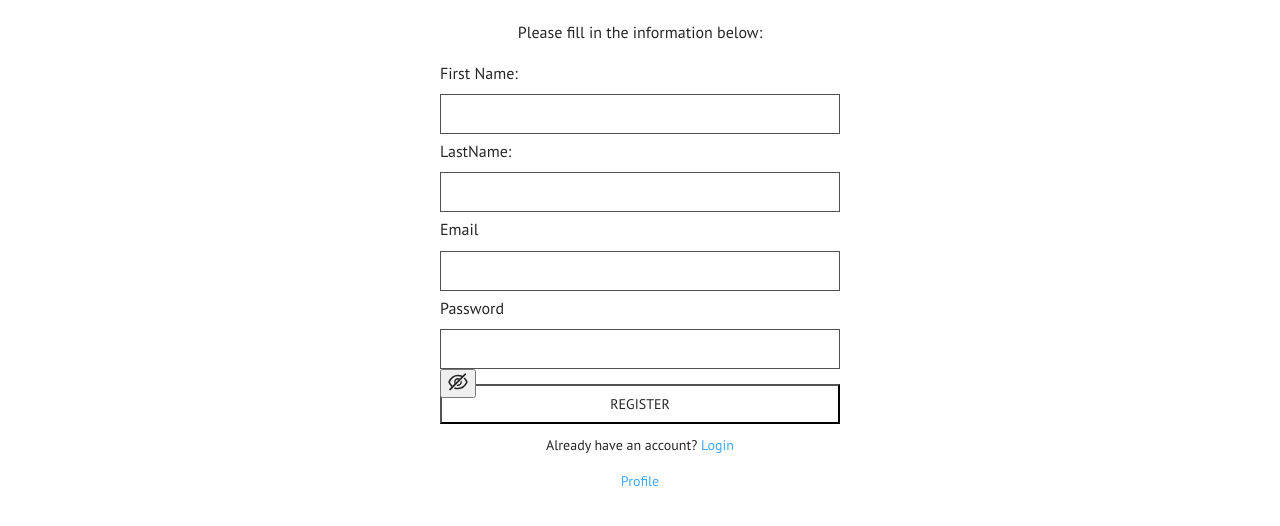
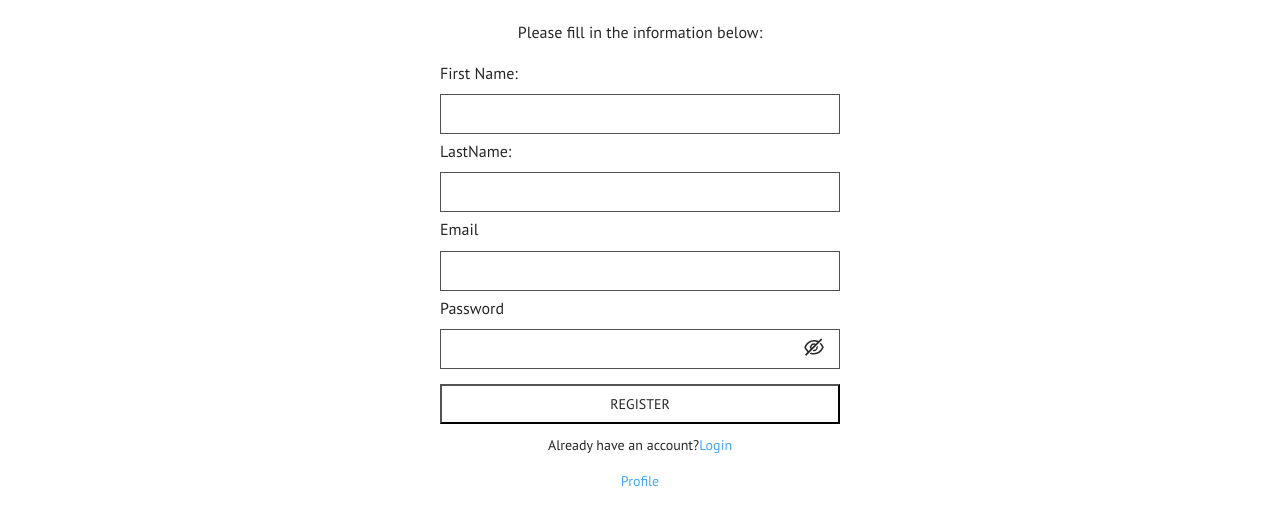
Before and after one commit to Sairoden/isekai, a React (Create React App) app: page /register in a window 1280 px wide. Shown: the part 204-730 px from the top of the page. Built offline with nearby package versions, Linux system fonts and the light colour scheme; a web font is replaced by a local one.

Commit message:
add and delete register since hnd nya mabasa

```diff
--- a/src/App.js
+++ b/src/App.js
@@ -5,7 +5,7 @@ import Nav from "./components/Nav/Nav";
 import Footer from "./components/Footer/Footer";
 
 // User
-import Register from "./components/User/Register/Register";
+import Register from "./components/User/Registration/Register";
 import Login from "./components/User/Login/Login";
 import Profile from "./components/User/Profile/Profile";
 
--- a/src/components/User/Register/Register.js
+++ /dev/null
@@ -1,90 +0,0 @@
-import React, { useState } from "react";
-import { Link } from "react-router-dom";
-import "../../css/style.css";
-
-import { EyeInvisibleOutlined, EyeOutlined } from "@ant-design/icons";
-
-const Register = () => {
-  const [PasswordType, setPasswordType] = useState("password");
-  function togglePasswordType() {
-    if (PasswordType === "password") {
-      setPasswordType("text");
-    } else {
-      setPasswordType("password");
-    }
-  }
-
-  return (
-    <div className="register">
-      <h1 className="heading">Register</h1>
-      <p className="sub-heading">Please fill in the information below:</p>
-      <form>
-        <div className="bundle">
-          <div>
-            <label htmlFor="first-name">
-              <h3 className="label">First Name:</h3>
-            </label>
-          </div>
-          <input type="text" id="first-name" required />
-        </div>
-        <div className="bundle">
-          <div>
-            <label htmlFor="last-name">
-              <h3 className="label">LastName:</h3>
-            </label>
-          </div>
-          <input type="text" id="last-name" required />
-        </div>
-        <div className="bundle">
-          <div>
-            <label htmlFor="email">
-              <h3 className="label">Email</h3>
-            </label>
-          </div>
-          <input type="email" id="email" required />
-        </div>
-        <div className="bundle">
-          <div>
-            <label htmlFor="password">
-              <h3 className="label">Password</h3>
-            </label>
-          </div>
-          <div className="password-holder">
-            <input
-              type={PasswordType}
-              id="password"
-              className="input-password"
-              required
-            />
-            <button type="button" onClick={togglePasswordType}>
-              {PasswordType === "password" ? (
-                <EyeInvisibleOutlined
-                  style={{ fontSize: "20px" }}
-                  className="hide-password"
-                />
-              ) : (
-                <EyeOutlined
-                  style={{ fontSize: "20px" }}
-                  className="show-password"
-                />
-              )}
-            </button>
-          </div>
-        </div>
-        <button className="submit-btn">REGISTER</button>
-      </form>
-      <div>
-        <p>
-          Already have an account? <Link to="/login">Login</Link>
-        </p>
-      </div>
-      <div>
-        <p>
-          <Link to="/profile">Profile</Link>
-        </p>
-      </div>
-    </div>
-  );
-};
-
-export default Register;
--- /dev/null
+++ b/src/components/User/Registration/Register.js
@@ -0,0 +1,219 @@
+import React, { useState } from "react";
+import { Link, useNavigate } from "react-router-dom";
+import { useFormik } from "formik";
+import { RegisterSchema } from "../../schemas";
+import axios from "axios";
+import "../../css/style.css";
+// icon
+import {
+  CloseCircleOutlined,
+  EyeInvisibleOutlined,
+  EyeOutlined,
+} from "@ant-design/icons";
+
+const Register = () => {
+  // forms
+  let history = useNavigate();
+  const formik = useFormik({
+    initialValues: {
+      firstname: "",
+      lastname: "",
+      email: "",
+      password: "",
+    },
+    validationSchema: RegisterSchema,
+    onSubmit: (data) => {
+      // check if its working
+      // console.log("Form Date", data);
+      // alert(JSON.stringify(values, null, 2));
+      const url = "http://localhost/reactjs/register.php";
+      axios({
+        method: "post",
+        url: url,
+        headers: { "Content-Type": "multipart/form-data" },
+        data: data,
+      })
+        .then(function (response) {
+          // console.log(response);
+          alert("Registration successful.");
+          history(`/login`);
+        })
+        .catch((error) => {
+          console.log(error);
+          setWarningSign(true);
+        });
+    },
+  });
+
+  // check if its working
+  // console.log(formik.values);
+
+  // show/hide password
+  const [PasswordType, setPasswordType] = useState("password");
+  function togglePasswordType() {
+    if (PasswordType === "password") {
+      setPasswordType("text");
+    } else {
+      setPasswordType("password");
+    }
+  }
+
+  // show/hide unsuccessful registration
+  const [WarningSign, setWarningSign] = useState(false);
+  function toggleWarningSign() {
+    if (WarningSign) {
+      setWarningSign(false);
+    }
+  }
+  return (
+    <div className="register">
+      <h1 className="heading">Register</h1>
+      <p className="sub-heading">Please fill in the information below:</p>
+      <form method="POST" onSubmit={formik.handleSubmit}>
+        {/* error message */}
+        {WarningSign ? (
+          <div className={WarningSign ? "show" : "hide"}>
+            <div className="error-msg">
+              <h3>Registration not successful</h3>
+              <button type="button" onClick={toggleWarningSign}>
+                <CloseCircleOutlined style={{ fontSize: "20px" }} />
+              </button>
+            </div>
+          </div>
+        ) : (
+          ""
+        )}
+        <div className="bundle">
+          <div>
+            {/* first name */}
+            <label htmlFor="first-name">
+              <h3 className="label">First Name:</h3>
+            </label>
+          </div>
+          <input
+            type="text"
+            id="firstname"
+            className={
+              formik.errors.firstname && formik.touched.firstname
+                ? "input-error"
+                : ""
+            }
+            value={formik.values.firstname}
+            onChange={formik.handleChange}
+            onBlur={formik.handleBlur}
+            onClick={toggleWarningSign}
+          />
+          {formik.errors.firstname && formik.touched.firstname && (
+            <p className="error">{formik.errors.firstname}</p>
+          )}
+        </div>
+        <div className="bundle">
+          <div>
+            {/* last name */}
+            <label htmlFor="last-name">
+              <h3 className="label">LastName:</h3>
+            </label>
+          </div>
+          <input
+            type="text"
+            id="lastname"
+            className={
+              formik.errors.lastname && formik.touched.lastname
+                ? "input-error"
+                : ""
+            }
+            value={formik.values.lastname}
+            onChange={formik.handleChange}
+            onBlur={formik.handleBlur}
+            onClick={toggleWarningSign}
+          />
+          {formik.errors.lastname && formik.touched.lastname && (
+            <p className="error">{formik.errors.lastname}</p>
+          )}
+        </div>
+        <div className="bundle">
+          <div>
+            {/* email */}
+            <label htmlFor="email">
+              <h3 className="label">Email</h3>
+            </label>
+          </div>
+          <input
+            type="email"
+            id="email"
+            className={
+              formik.errors.email && formik.touched.email ? "input-error" : ""
+            }
+            value={formik.values.email}
+            onChange={formik.handleChange}
+            onBlur={formik.handleBlur}
+          />
+          {formik.errors.email && formik.touched.email && (
+            <p className="error">{formik.errors.email}</p>
+          )}
+        </div>
+        <div className="bundle">
+          <div>
+            {/* password */}
+            <label htmlFor="password">
+              <h3 className="label">Password</h3>
+            </label>
+          </div>
+          <div className="password-holder">
+            <input
+              type={PasswordType}
+              id="password"
+              className={
+                formik.errors.password && formik.touched.password
+                  ? "input-error"
+                  : ""
+              }
+              value={formik.values.password}
+              onChange={formik.handleChange}
+              onBlur={formik.handleBlur}
+            />
+            <button
+              type="button"
+              className="password"
+              onClick={togglePasswordType}
+            >
+              {PasswordType === "password" ? (
+                <EyeInvisibleOutlined
+                  style={{ fontSize: "20px" }}
+                  className="hide-password"
+                />
+              ) : (
+                <EyeOutlined
+                  style={{ fontSize: "20px" }}
+                  className="show-password"
+                />
+              )}
+            </button>
+            {formik.errors.password && formik.touched.password && (
+              <p className="error">{formik.errors.password}</p>
+            )}
+          </div>
+        </div>
+        <button
+          disabled={formik.isSubmitting}
+          type="submit"
+          className="submit-btn"
+        >
+          REGISTER
+        </button>
+      </form>
+      <div>
+        <p>
+          Already have an account?<Link to="/login">Login</Link>
+        </p>
+      </div>
+      <div>
+        <p>
+          <Link to="/profile">Profile</Link>
+        </p>
+      </div>
+    </div>
+  );
+};
+
+export default Register;
```
